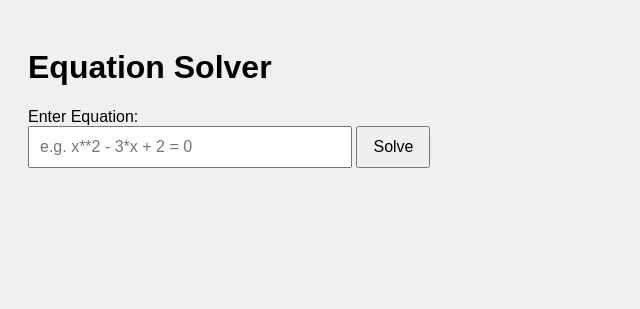
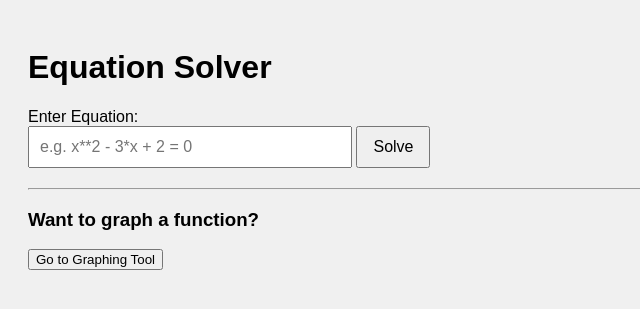
Before and after one commit to Bijush/my-python-app, a Flask app: page / in a window 1280 px wide. Shown: the top 309 px of the page, without its empty margins (0-640 px from the left). Run offline with Flask 2, Linux system fonts and the light colour scheme.

Commit message:
Update index.html

```diff
--- a/templates/index.html
+++ b/templates/index.html
@@ -33,6 +33,9 @@
     <script id="MathJax-script" async
       src="https://cdn.jsdelivr.net/npm/mathjax@3/es5/tex-mml-chtml.js">
     </script>
+
+
+
 </head>
 <body>
     <h1>Equation Solver</h1>
@@ -41,6 +44,9 @@
         <input type="text" id="equation" name="equation" required placeholder="e.g. x**2 - 3*x + 2 = 0">
         <input type="submit" value="Solve">
     </form>
+<hr>
+<h3>Want to graph a function?</h3>
+<a href="/graph"><button>Go to Graphing Tool</button></a>
 
     {% if result %}
     <div class="result">
```
